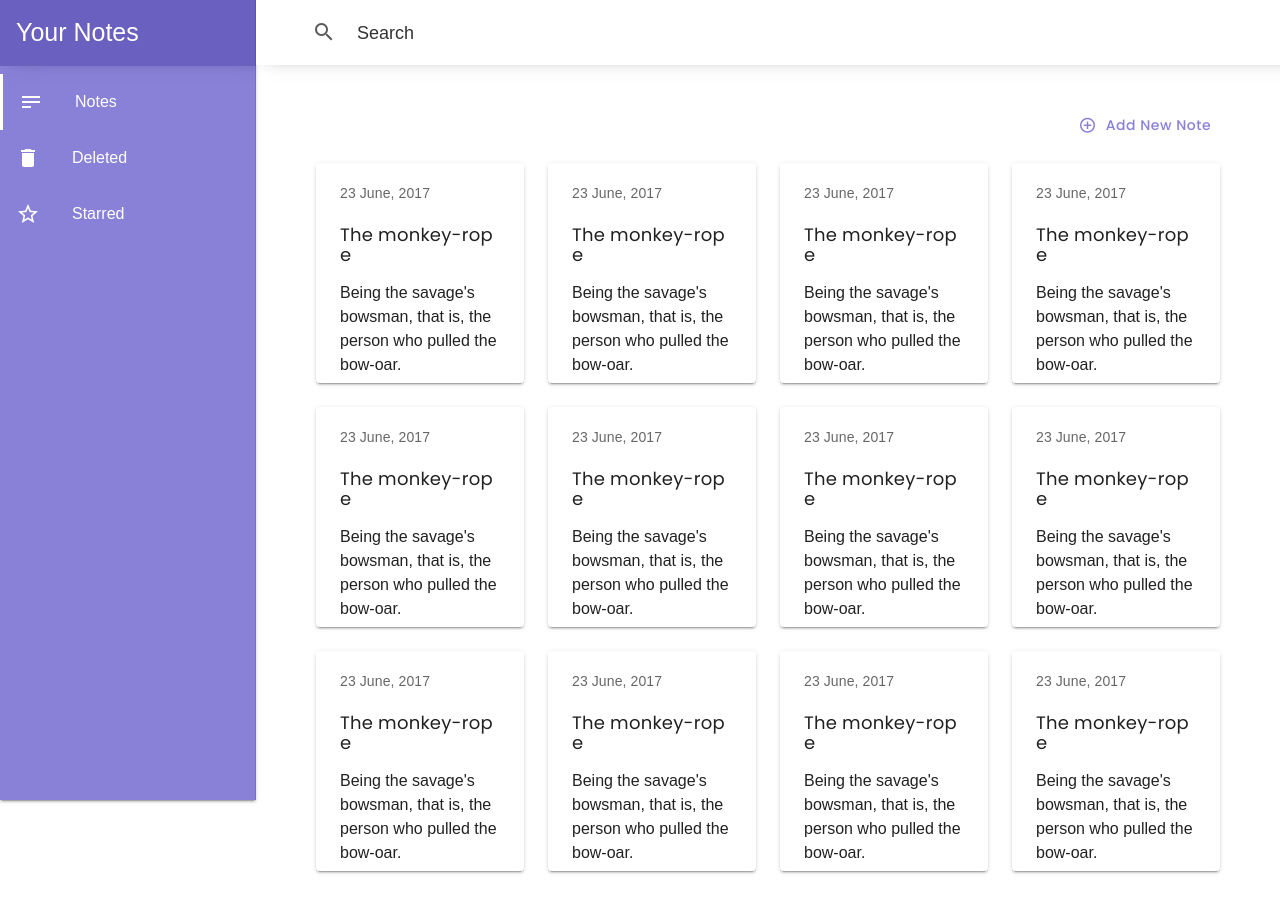
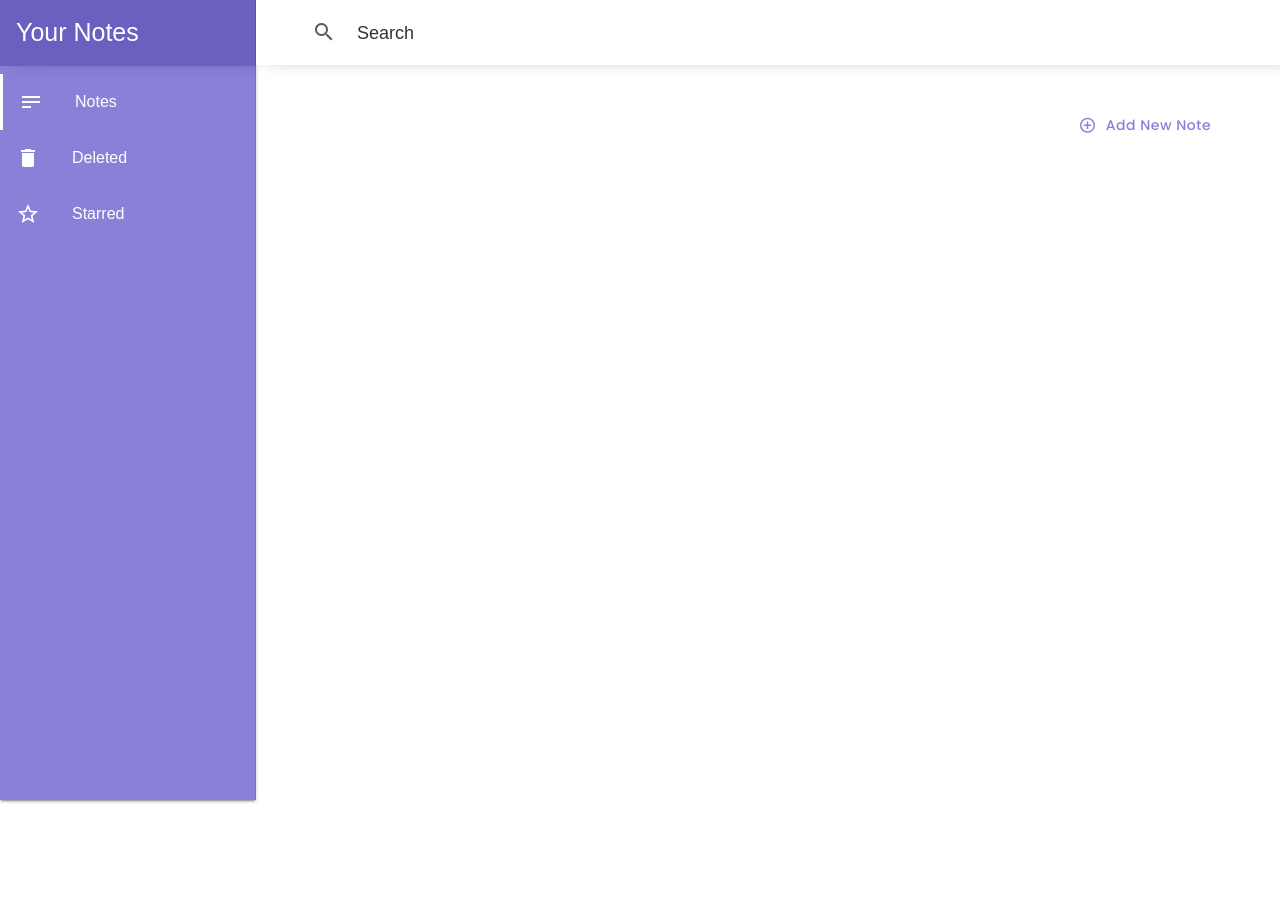
Before and after one commit to FrozenHearth/NotesVue, a Vue app: page /notes in a window 1280 px wide. After the commit the page ends 800 px from the top, so only its background shows below. Built offline with nearby package versions, Linux system fonts and the light colour scheme; a web font is replaced by a local one.

Commit message:
Replace local state with store state

```diff
--- a/src/components/Content.vue
+++ b/src/components/Content.vue
@@ -1,19 +1,12 @@
 <template>
   <v-container>
     <v-row class="content-row">
-      <template v-for="n in 12">
-        <v-col class="content-column" :key="n">
+      <template v-for="(note, index) in notesList">
+        <v-col class="content-column" :key="index">
           <v-card class="pa-2 content-card">
-            <v-card-subtitle class="content-card-subtitle-top"
-              >23 June, 2017</v-card-subtitle
-            >
-            <v-card-title class="content-card-title"
-              >The monkey-rope</v-card-title
-            >
-            <div class="text--primary content-card-description">
-              Being the savage's bowsman, that is, the person who pulled the
-              bow-oar.
-            </div>
+            <v-card-subtitle class="content-card-subtitle-top">{{ note.dateCreated }}</v-card-subtitle>
+            <v-card-title class="content-card-title">{{ note.title }}</v-card-title>
+            <div class="text--primary content-card-description">{{ note.description }}</div>
           </v-card>
         </v-col>
       </template>
@@ -22,8 +15,12 @@
 </template>
 
 <script>
+import { mapState } from "vuex";
 export default {
-  name: "Content"
+  name: "Content",
+  computed: {
+    ...mapState(["notesList"])
+  }
 };
 </script>
 
@@ -37,6 +34,7 @@ export default {
 .content-card {
   background: #fff;
   height: 22rem;
+  width: 30rem;
   /* box-shadow: 0 1px 3px rgba(0, 0, 0, 0.12), 0 1px 2px rgba(0, 0, 0, 0.24) !important; */
   /* 0px 0px 0px -2px rgb(247 247 247 / 20%), 1px 0px 0px -1px rgb(255 255 255 / 14%), 1px 3px 6px -2px rgb(175 175 175) */
 }
```
